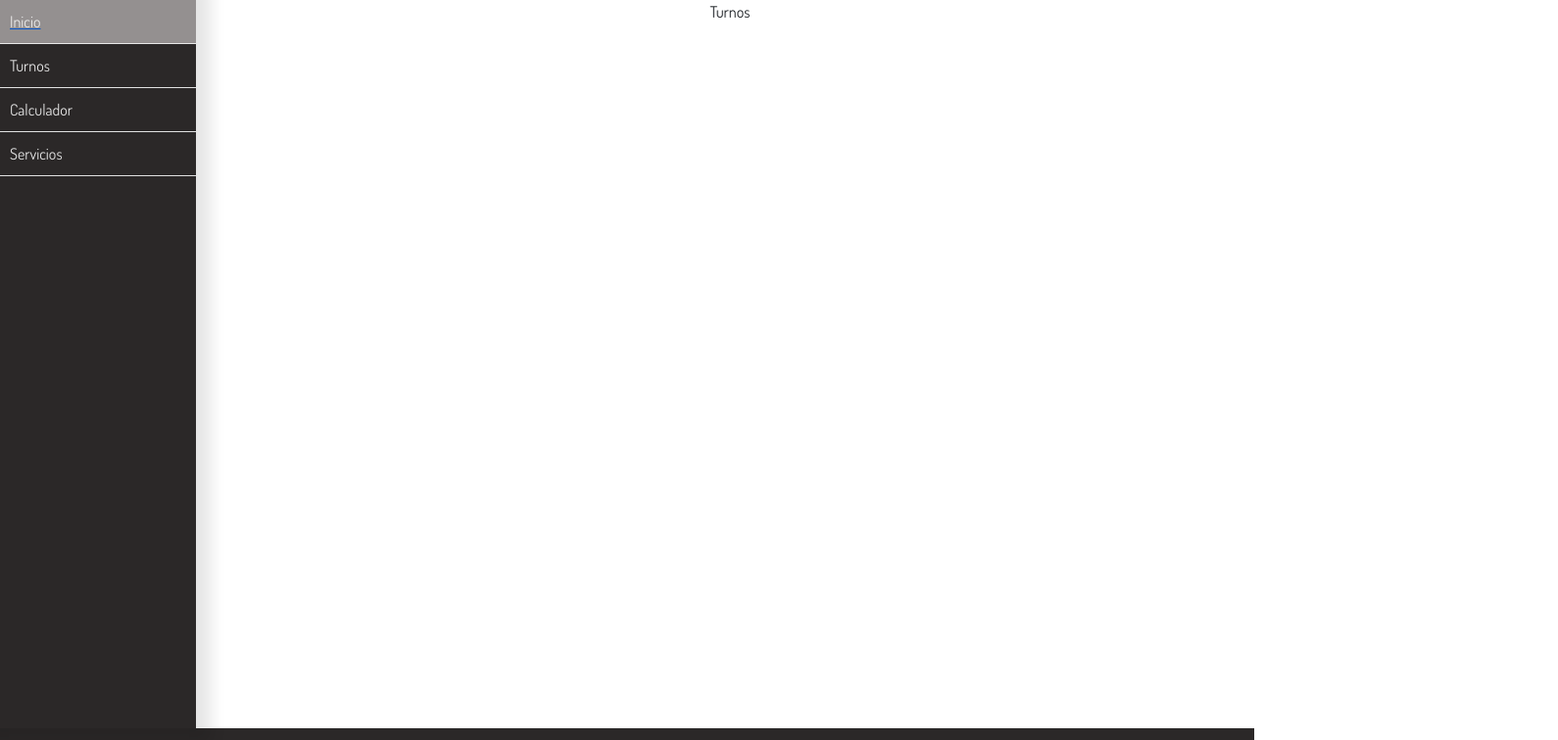
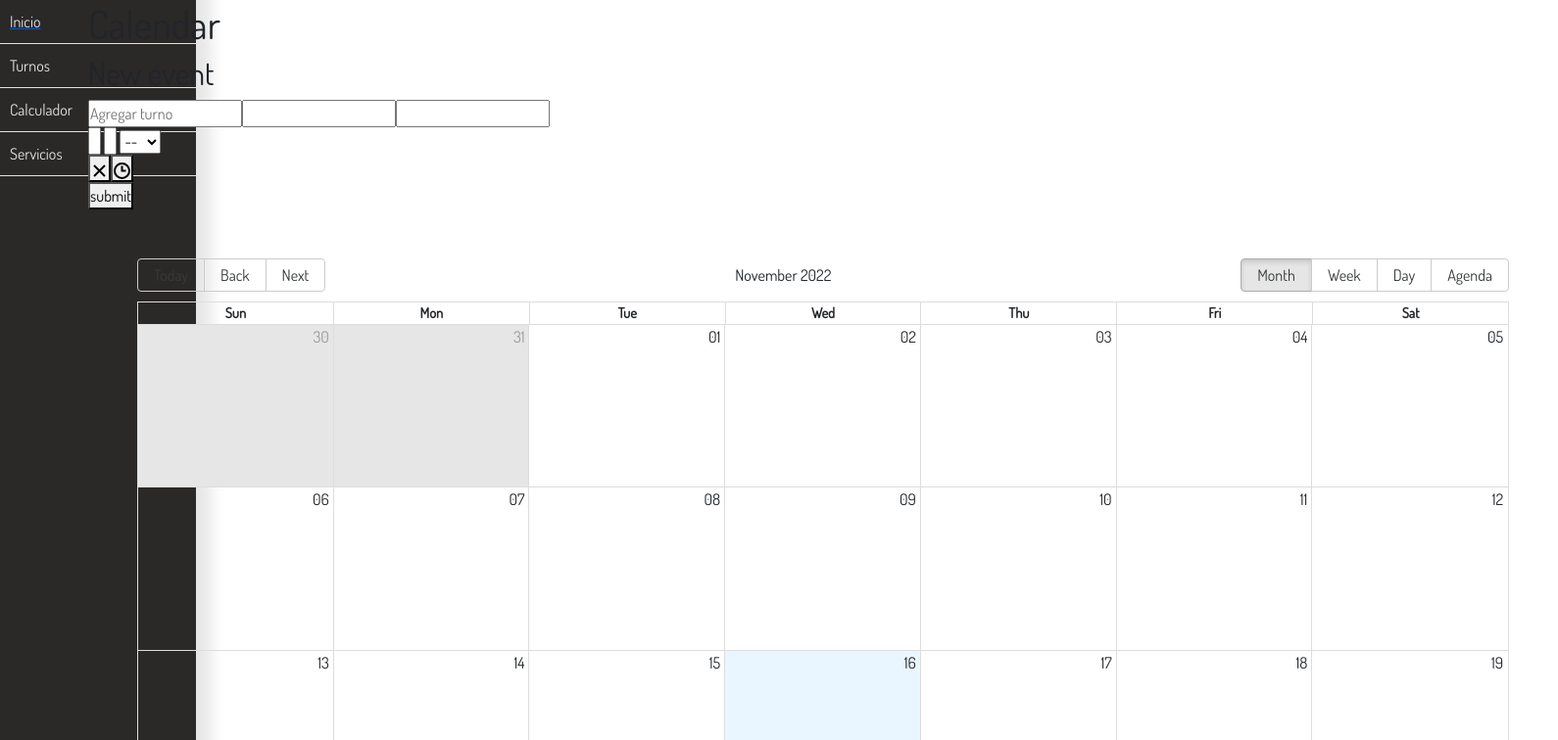
Before and after one commit to guidomora/stella-peluqueria, a React (Create React App) app: page /turnos in a window 1280 px wide. Shown: the top 756 px of the page at 98% size, 1590 px wide, since content can reach past the window. Built offline with nearby package versions, Linux system fonts and the light colour scheme.

Commit message:
trabajando en el calendario

```diff
--- a/package.json
+++ b/package.json
@@ -6,12 +6,16 @@
     "@testing-library/jest-dom": "^5.16.5",
     "@testing-library/react": "^13.4.0",
     "@testing-library/user-event": "^13.5.0",
+    "date-fns": "^2.29.3",
     "firebase": "^9.14.0",
     "formik": "^2.2.9",
     "react": "^18.2.0",
+    "react-big-calendar": "^1.5.2",
+    "react-datepicker": "^4.8.0",
     "react-dom": "^18.2.0",
     "react-router-dom": "^6.4.2",
     "react-scripts": "^5.0.1",
+    "react-time-picker": "^5.1.0",
     "uuid": "^9.0.0",
     "web-vitals": "^2.1.4"
   },
--- a/src/Components/Calculador/Inputs.js
+++ b/src/Components/Calculador/Inputs.js
@@ -34,7 +34,6 @@ const Inputs = ({ nombre, coleccion }) => {
   const [dia, setDia] = useState([]);
   const [id, setId] = useState([]);
   const [loading, setLoading] = useState(true);
-  const iterator = dia.keys();
 
   const handleChange = ({ target }) => {
     setValues((state) => ({
@@ -103,6 +102,15 @@ const Inputs = ({ nombre, coleccion }) => {
       setDia(docs);
     });
 
+    // const q = query(collection(db, "Tobi"));
+    // const unsubscribe = onSnapshot(q, (querySnapshot) => {
+    //   const docs = [];
+    //   querySnapshot.forEach((doc) => {
+    //     docs.push({ ...doc.data(), id: doc.id });
+
+    //   });
+    //   setDia(docs);
+    // });
   };
 
   useEffect(() => {
@@ -110,12 +118,10 @@ const Inputs = ({ nombre, coleccion }) => {
     setTimeout(setLoading, 1000, false);
   }, []);
 
-  const borrarServicio = async () => {
-    const borrarFirestore = async () => {
-      await deleteDoc(doc(db, `${coleccion}`, id));
-    };
-    borrarFirestore();
+  const borrarFirestore = async (id) => {
+    await deleteDoc(doc(db, `${coleccion}`, id));
   };
+
   return (
     <div className="bordes">
       <h1 className="titulo-nombre">{nombre}</h1>
@@ -272,7 +278,7 @@ const Inputs = ({ nombre, coleccion }) => {
             <li key={uuidv4()}>
               ${x.dia}
               <button
-                onClick={() => borrarServicio()}
+                onClick={() => borrarFirestore(id)}
                 className="badge bg-danger rounded-pill boton-eliminar"
               >
                 Eliminar
--- /dev/null
+++ b/src/Components/Calendario/Calendario.js
@@ -0,0 +1,100 @@
+import format from "date-fns/format";
+import getDay from "date-fns/getDay";
+import parse from "date-fns/parse";
+import startOfWeek from "date-fns/startOfWeek";
+import React, { useState, useCallback } from "react";
+import { Calendar, dateFnsLocalizer } from "react-big-calendar";
+import "react-big-calendar/lib/css/react-big-calendar.css";
+import DatePicker from "react-datepicker";
+import "react-datepicker/dist/react-datepicker.css";
+import TimePicker from "react-time-picker";
+import { v4 as uuidv4 } from "uuid";
+
+const eventos = [];
+const Calendario = () => {
+
+
+
+  const [newEvent, setNewEvent] = useState({
+    title: "",
+    start: "",
+    end: "",
+    time: "",
+    id: uuidv4(),
+  });
+  const [allEvents, setAllEvents] = useState(eventos);
+
+  const handleAddEvents = () => {
+    setAllEvents([...allEvents, newEvent]);
+  };
+
+  const handleSelectSlot = useCallback(
+    ({ start, end }) => {
+      const title = window.prompt('New Event name')
+      if (title) {
+        setAllEvents((prev) => [...prev, { start, end, title }])
+      }
+    },
+    [allEvents]
+  )
+
+  const handleSelectEvent = useCallback(
+    (event) => window.alert(event.title),
+    []
+  )
+
+  const locales = {
+    "es-US": require("date-fns/locale/en-US"),
+  };
+
+  const localizer = dateFnsLocalizer({
+    format,
+    parse,
+    startOfWeek,
+    getDay,
+    locales,
+  });
+
+  return (
+    <div>
+      <h1>Calendar</h1>
+      <h2>New event</h2>
+      <div>
+        <input
+          type="text"
+          placeholder="Agregar turno"
+          value={newEvent.title}
+          onChange={(e) => setNewEvent({ ...newEvent, title: e.target.value })}
+        />
+        <DatePicker
+          placeholder="Fecha de inicio"
+          selected={newEvent.start}
+          onChange={(start) => setNewEvent({ ...newEvent, start: start })}
+        />
+        <DatePicker
+          placeholder="Fecha de fin"
+          selected={newEvent.end}
+          onChange={(end) => setNewEvent({ ...newEvent, end: end })}
+        />
+        <TimePicker
+          placeholder="hora"
+          value={newEvent.time}
+          onChange={(time) => setNewEvent({ ...newEvent, time: time })}
+        />
+        <button onClick={handleAddEvents}> submit</button>
+      </div>
+      <Calendar
+        localizer={localizer}
+        events={allEvents}
+        startAccessor="start"
+        endAccessor="end"
+        onSelectEvent={handleSelectEvent}
+        onSelectSlot={handleSelectSlot}
+        selectable
+        style={{ height: 900, width: 1400, margin: "50px" }}
+      />
+    </div>
+  );
+};
+
+export default Calendario;
--- a/src/Components/Turnos.js
+++ b/src/Components/Turnos.js
@@ -1,9 +1,10 @@
 import React from "react";
+import Calendario from "./Calendario/Calendario";
 
 const Turnos = () => {
   return (
     <div>
-        Turnos
+       <Calendario />
     </div>
   );
 };
```
Also changed, not shown: 2 other files (tests, documents, lock files or other folders).
